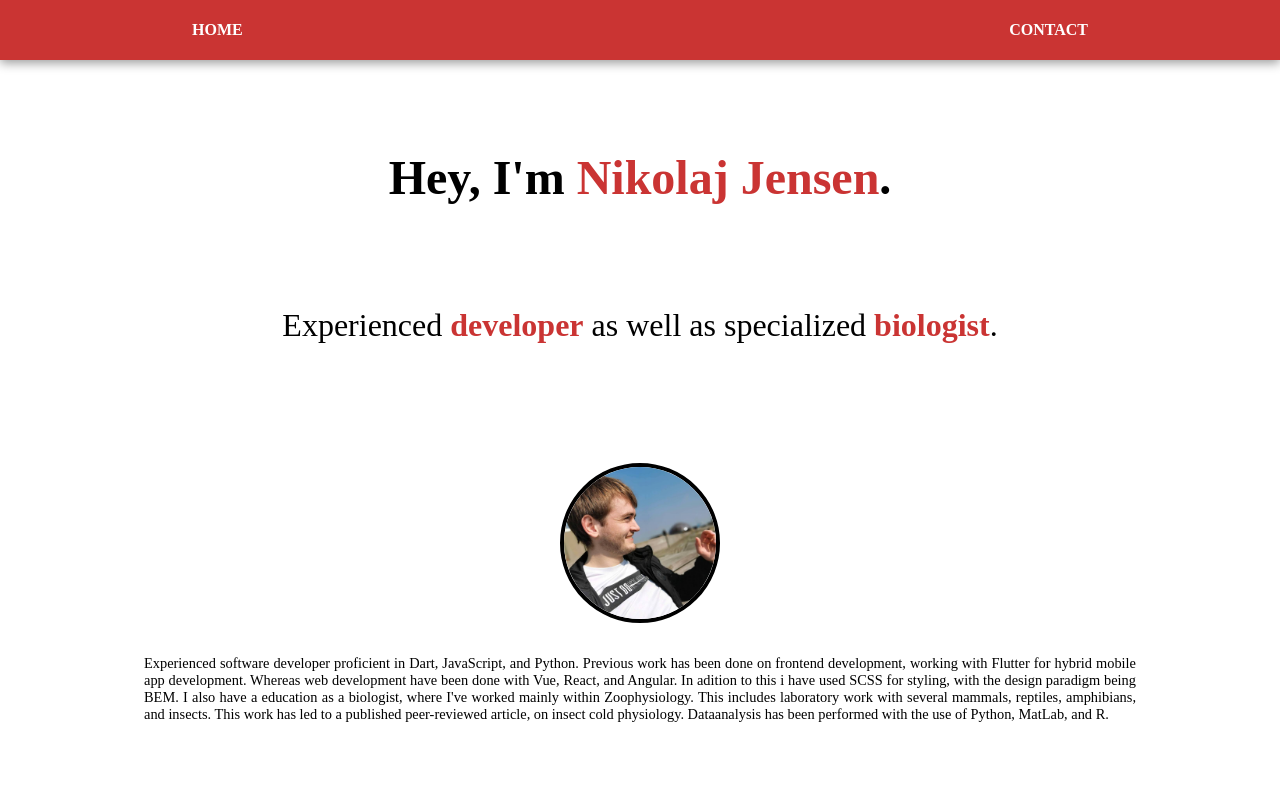
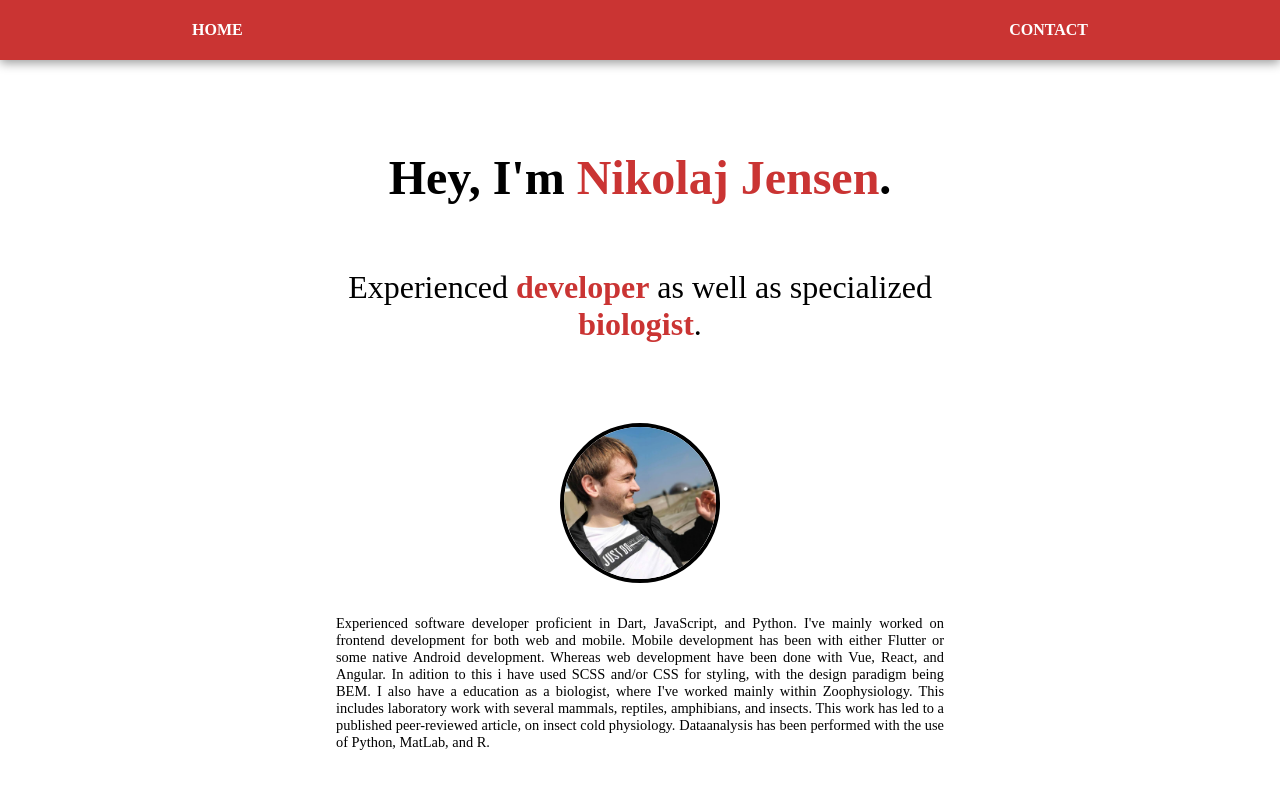
Before and after one commit to nikolajjsj/portfolio, a Vue app: page / in a window 1280 px wide. Shown: the top 800 px of the page. Built offline with nearby package versions, Linux system fonts and the light colour scheme; a web font is replaced by a local one.

Commit message:
Updated detail paragraph + changed some CSS

```diff
--- a/src/components/Introduction.vue
+++ b/src/components/Introduction.vue
@@ -14,15 +14,14 @@
     />
     <p class="introduction--paragraph">
       Experienced software developer proficient in Dart, JavaScript, and Python.
-      Previous work has been done on frontend development, working with Flutter
-      for hybrid mobile app development. Whereas web development have been done
-      with Vue, React, and Angular. In adition to this i have used SCSS for
-      styling, with the design paradigm being BEM. I also have a education as a
-      biologist, where I've worked mainly within Zoophysiology. This includes
-      laboratory work with several mammals, reptiles, amphibians, and insects.
-      This work has led to a published peer-reviewed article, on insect cold
-      physiology. Dataanalysis has been performed with the use of Python,
-      MatLab, and R.
+      I've mainly worked on frontend development for both web and mobile.
+      Mobile development has been with either Flutter or some native Android development.
+      Whereas web development have been done with Vue, React, and Angular.
+      In adition to this i have used SCSS and/or CSS for styling, with the design paradigm being BEM.
+      I also have a education as a biologist, where I've worked mainly within Zoophysiology.
+      This includes laboratory work with several mammals, reptiles, amphibians, and insects.
+      This work has led to a published peer-reviewed article, on insect cold physiology.
+      Dataanalysis has been performed with the use of Python, MatLab, and R.
     </p>
   </div>
 </template>
@@ -68,4 +67,10 @@ export default {
   text-align: justify;
   font-size: 0.9rem;
 }
+
+@media only screen and (min-width: 1024px) {
+  .introduction {
+    width: 50%;
+  }
+}
 </style>
```
